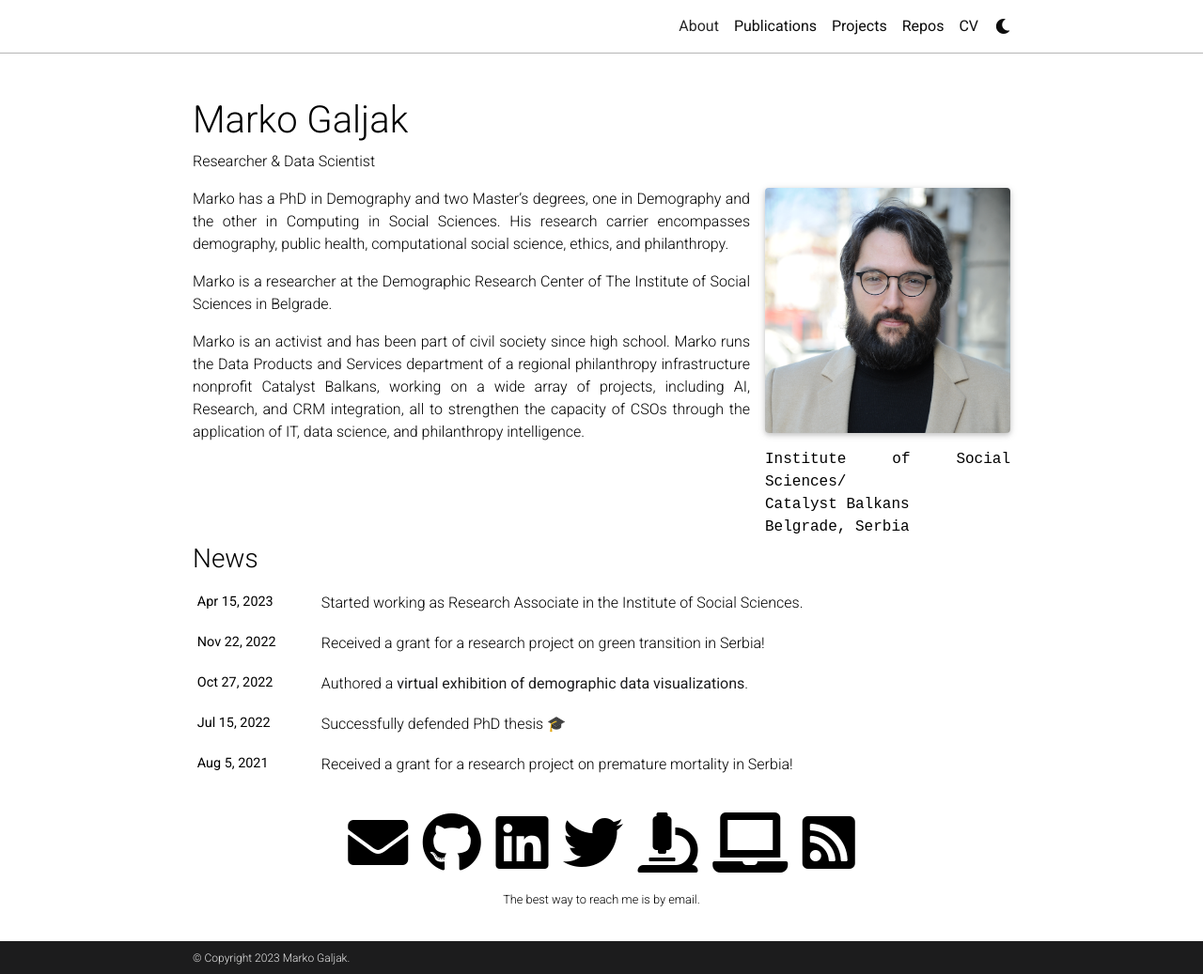
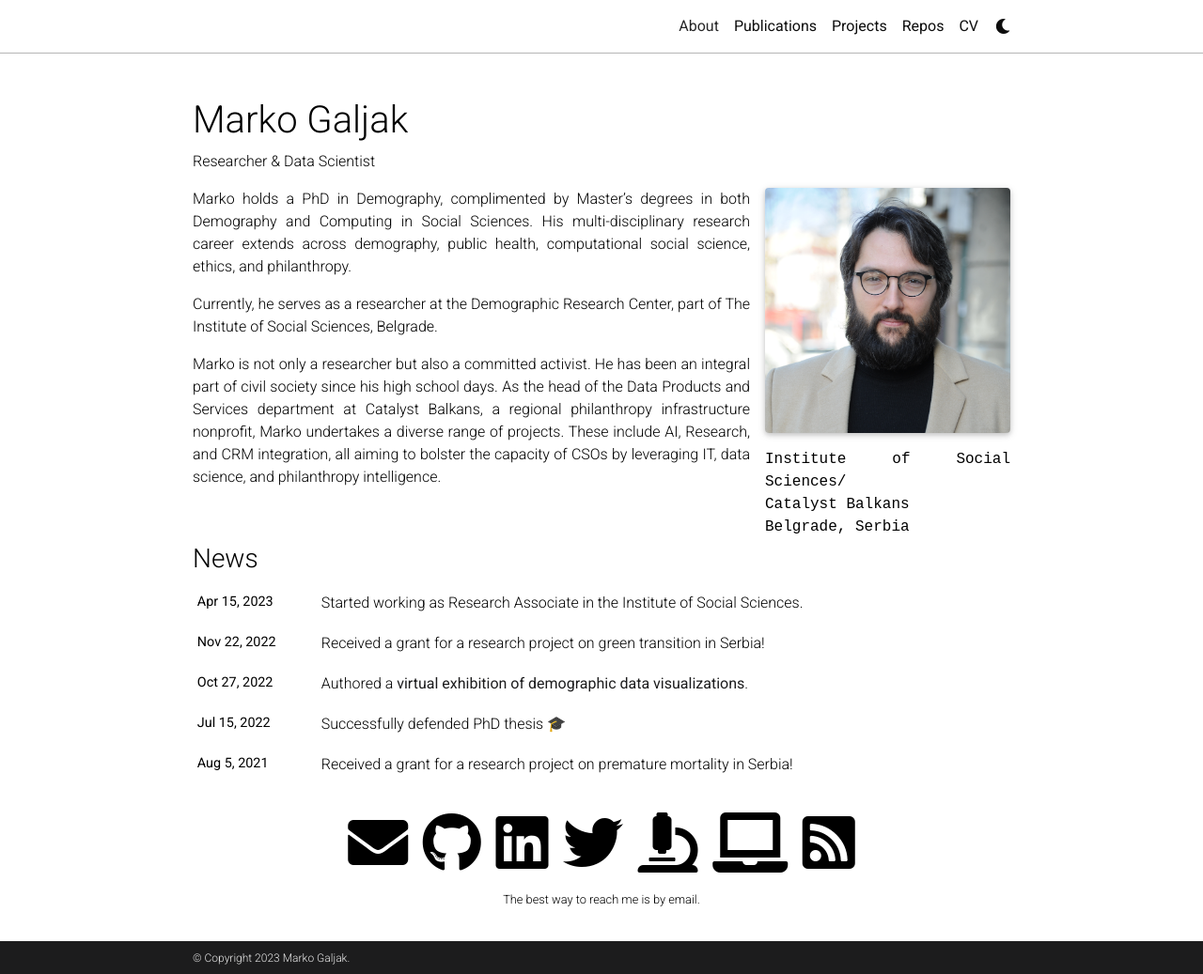
Before and after one commit to gljk/gljk, a Jekyll site: the page built from _pages/about.md, in a window 1280 px wide and 1037 px high. Shown: the whole window at 94% size. Built offline with Jekyll 4.4.1, drawn with Linux system fonts in a browser that asks for light colours; full-size pictures stand in for the smaller copies a plugin makes; comment, search, counter and statistics services are not loaded; a style sheet for code colours, icons or effects is not loaded.

Commit message:
minor fixes

```diff
--- a/_bibliography/papers.bib
+++ b/_bibliography/papers.bib
@@ -215,5 +215,6 @@
 	abbr = {EJPH},
 	journal= {European Journal of Public Health},
 	author = {Marinković, Ivan and Tramošljanin, Ana and Galjak, Marko},
+	abstract = {Researching mortality during the COVID-19 pandemic has been challenging due to methodological inconsistencies and the limited availability of vital statistics data. At the beginning of the pandemic, the World Health Organization recommended daily data publication to inform policy response, but these data were often poor. Final data on COVID-19 deaths in many countries are not yet available, especially for 2021. This report shows that many countries have significant inconsistencies between the preliminary number of deaths and what vital statistics and excess mortality indicate. The inconsistencies in the mortality data raise concerns about the reliability of analyses and public health recommendations.},
 	selected = {yes},
 }
--- a/_pages/about.md
+++ b/_pages/about.md
@@ -18,8 +18,8 @@ selected_papers: false # includes a list of papers marked as "selected={true}"
 social: true  # includes social icons at the bottom of the page
 ---
 
-Marko has a PhD in Demography and two Master's degrees, one in Demography and the other in Computing in Social Sciences. His research carrier encompasses demography, public health, computational social science, ethics, and philanthropy.
+Marko holds a PhD in Demography, complimented by Master's degrees in both Demography and Computing in Social Sciences. His multi-disciplinary research career extends across demography, public health, computational social science, ethics, and philanthropy.
 
-Marko is a researcher at the Demographic Research Center of The Institute of Social Sciences in Belgrade.
+Currently, he serves as a researcher at the Demographic Research Center, part of The Institute of Social Sciences, Belgrade.
 
-Marko is an activist and has been part of civil society since high school. Marko runs the Data Products and Services department of a regional philanthropy infrastructure nonprofit Catalyst Balkans, working on a wide array of projects, including AI, Research, and CRM integration, all to strengthen the capacity of CSOs through the application of IT, data science, and philanthropy intelligence.
+Marko is not only a researcher but also a committed activist. He has been an integral part of civil society since his high school days. As the head of the Data Products and Services department at Catalyst Balkans, a regional philanthropy infrastructure nonprofit, Marko undertakes a diverse range of projects. These include AI, Research, and CRM integration, all aiming to bolster the capacity of CSOs by leveraging IT, data science, and philanthropy intelligence.
```
